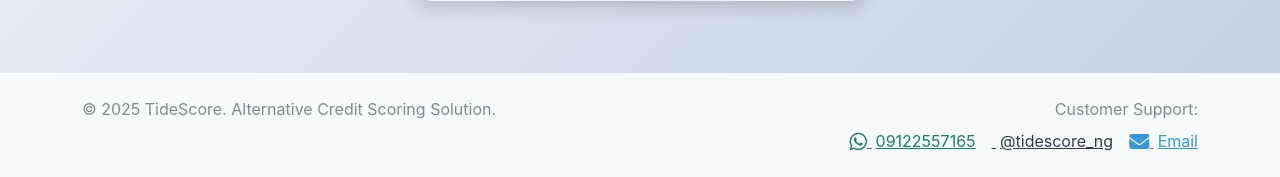
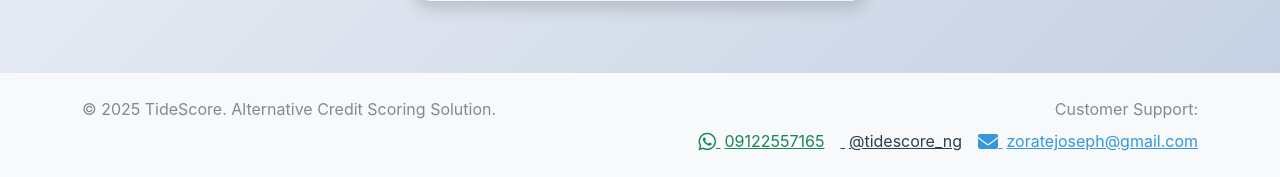
Before and after one commit to zorate/tidescore, a Flask app: page /auth/login in a window 1280 px wide. Shown: the part 645-822 px from the top of the page. Run offline with Flask 3, Linux system fonts and the light colour scheme; parts of the project's set-up code (start-up, migrations or seed data) failed here and were passed over.

Commit message:
learning git commit bit by bit

```diff
--- a/templates/base.html
+++ b/templates/base.html
@@ -99,7 +99,7 @@
                     <a href="mailto:support@tidescore.com" class="text-primary"
                        title="Email us">
                         <i class="fas fa-envelope fa-lg"></i>
-                        <span class="d-none d-md-inline ms-1">Email</span>
+                        <span class="d-none d-md-inline ms-1">zoratejoseph@gmail.com</span>
                     </a>
                 </div>
             </div>
```
